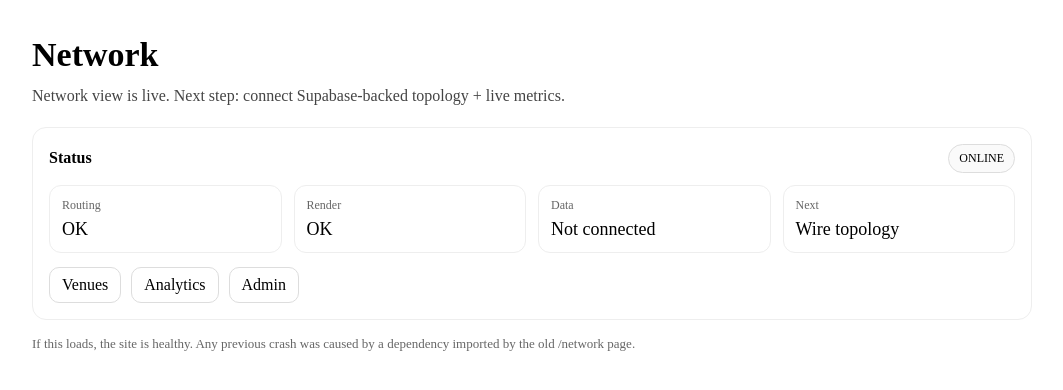
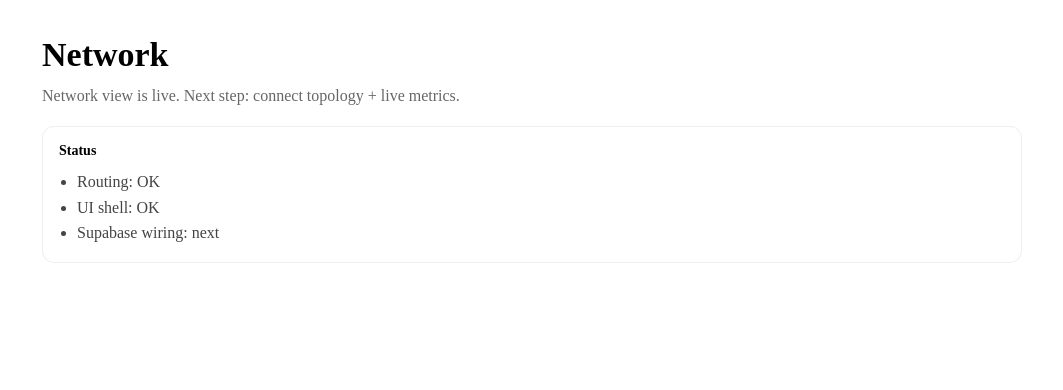
Before and after one commit to M4G3LL4N0/access-layer, a Next.js app: page /network in a window 1280 px wide. Shown: the top 390 px of the page, without its empty margins (108-1171 px from the left). Built offline with nearby package versions, Linux system fonts and the light colour scheme.

Commit message:
fix: make /network static and crash-proof

```diff
--- a/src/app/network/page.tsx
+++ b/src/app/network/page.tsx
@@ -1,82 +1,21 @@
-export const dynamic = "force-dynamic";
+export const dynamic = "force-static";
 
 export default function NetworkPage() {
   return (
-    <main style={{ maxWidth: 1000, margin: "0 auto", padding: "28px 16px" }}>
+    <main style={{ padding: 28, maxWidth: 980, margin: "0 auto" }}>
       <h1 style={{ fontSize: 34, margin: 0 }}>Network</h1>
-      <p style={{ marginTop: 10, color: "#444", lineHeight: 1.55 }}>
-        Network view is live. Next step: connect Supabase-backed topology + live metrics.
+      <p style={{ marginTop: 10, color: "#666", lineHeight: 1.5 }}>
+        Network view is live. Next step: connect topology + live metrics.
       </p>
 
-      <div
-        style={{
-          marginTop: 18,
-          border: "1px solid #eee",
-          borderRadius: 14,
-          padding: 16,
-          background: "white",
-        }}
-      >
-        <div style={{ display: "flex", alignItems: "center", justifyContent: "space-between", gap: 12, flexWrap: "wrap" }}>
-          <h2 style={{ margin: 0, fontSize: 16 }}>Status</h2>
-          <span
-            style={{
-              fontSize: 12,
-              padding: "6px 10px",
-              borderRadius: 999,
-              border: "1px solid #ddd",
-              background: "#fafafa",
-            }}
-          >
-            ONLINE
-          </span>
-        </div>
-
-        <div style={{ marginTop: 12, display: "grid", gridTemplateColumns: "repeat(auto-fit, minmax(220px, 1fr))", gap: 12 }}>
-          <Card title="Routing" value="OK" />
-          <Card title="Render" value="OK" />
-          <Card title="Data" value="Not connected" />
-          <Card title="Next" value="Wire topology" />
-        </div>
-
-        <div style={{ marginTop: 14, display: "flex", gap: 10, flexWrap: "wrap" }}>
-          <A href="/venues">Venues</A>
-          <A href="/analytics">Analytics</A>
-          <A href="/admin">Admin</A>
-        </div>
+      <div style={{ marginTop: 18, padding: 16, border: "1px solid #eee", borderRadius: 12 }}>
+        <div style={{ fontSize: 14, fontWeight: 600 }}>Status</div>
+        <ul style={{ marginTop: 10, marginBottom: 0, paddingLeft: 18, color: "#444", lineHeight: 1.6 }}>
+          <li>Routing: OK</li>
+          <li>UI shell: OK</li>
+          <li>Supabase wiring: next</li>
+        </ul>
       </div>
-
-      <p style={{ marginTop: 16, fontSize: 13, color: "#666" }}>
-        If this loads, the site is healthy. Any previous crash was caused by a dependency imported by the old /network page.
-      </p>
     </main>
   );
 }
-
-function Card({ title, value }: { title: string; value: string }) {
-  return (
-    <div style={{ border: "1px solid #eee", borderRadius: 12, padding: 12 }}>
-      <div style={{ fontSize: 12, color: "#666" }}>{title}</div>
-      <div style={{ marginTop: 6, fontSize: 18 }}>{value}</div>
-    </div>
-  );
-}
-
-function A({ href, children }: { href: string; children: React.ReactNode }) {
-  return (
-    <a
-      href={href}
-      style={{
-        display: "inline-block",
-        padding: "8px 12px",
-        border: "1px solid #ddd",
-        borderRadius: 10,
-        textDecoration: "none",
-        color: "black",
-        background: "white",
-      }}
-    >
-      {children}
-    </a>
-  );
-}
```
